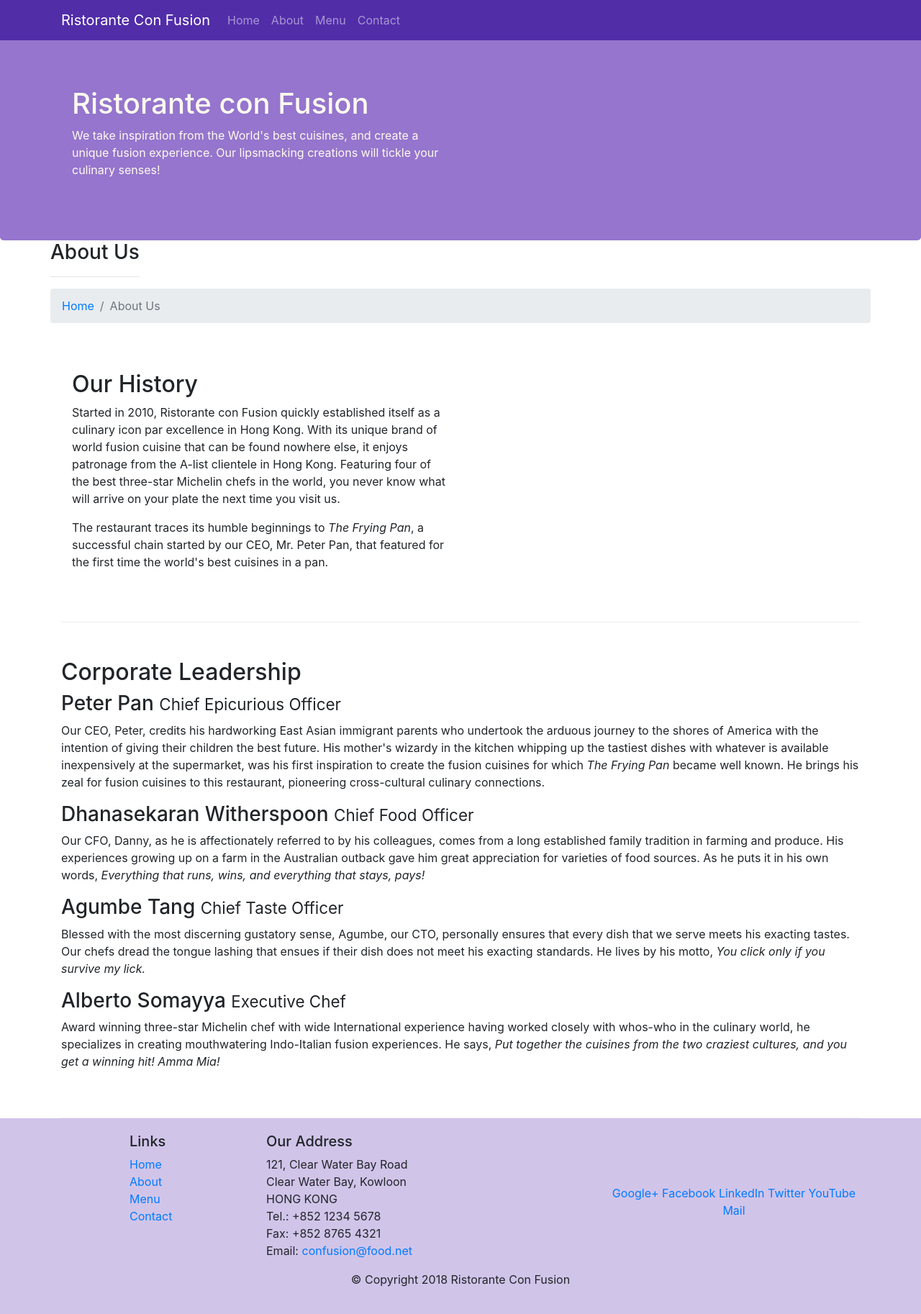
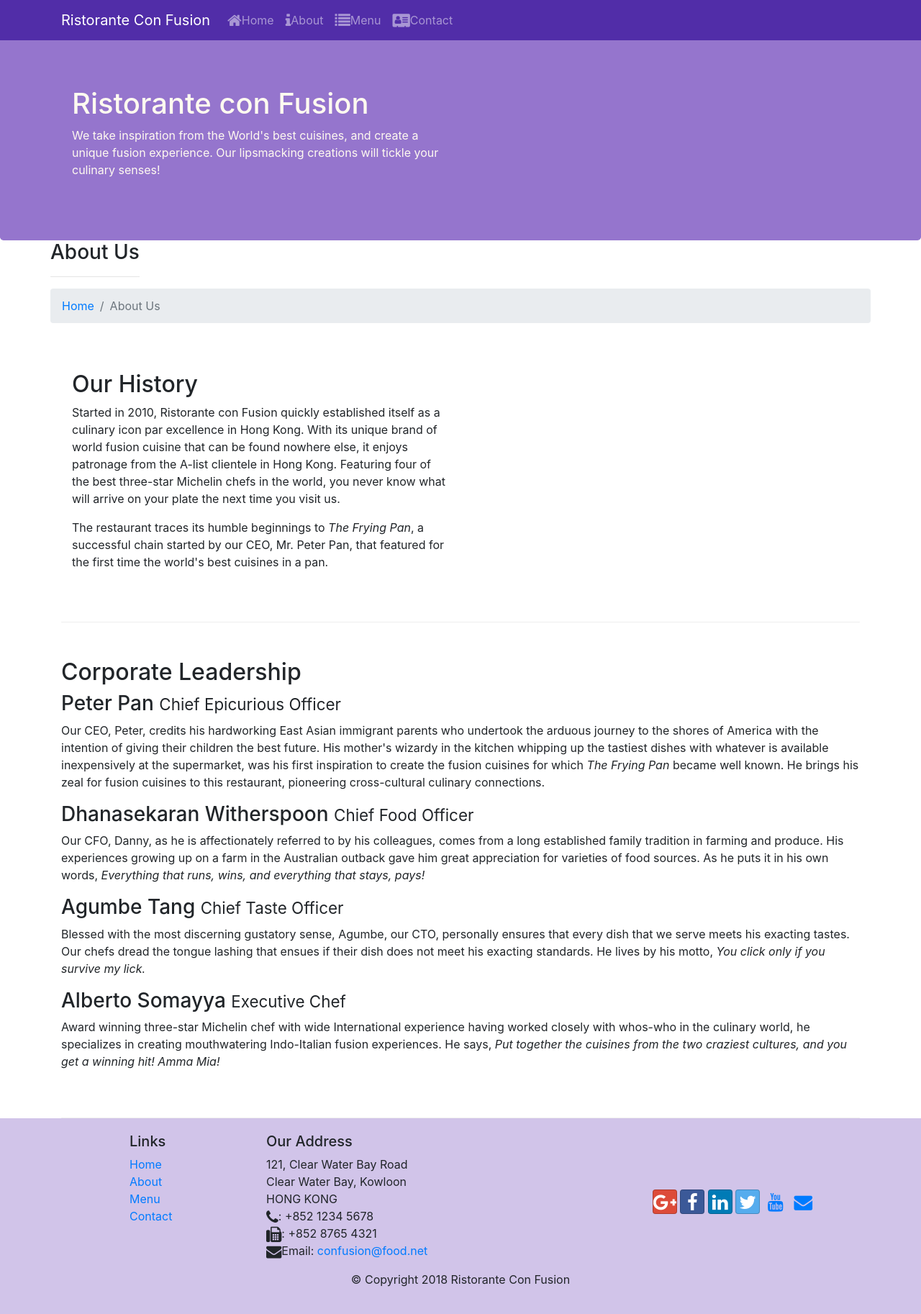
Before and after one commit to rahulsh18/conFusion, a website: page aboutus.html in a window 1280 px wide. Shown: the whole page at 72% size. Drawn offline with nearby package versions, Linux system fonts and the light colour scheme.

Commit message:
icon fonts

```diff
--- a/aboutus.html
+++ b/aboutus.html
@@ -8,7 +8,9 @@
     <meta http-equiv="x-ua-compatible" content="ie=edge">
 <!--bootstrap CSS-->
     <link rel="stylesheet" href="node_modules/bootstrap/dist/css/bootstrap.min.css">
-     <link rel="stylesheet" href="css/styles.css">
+    <link rel="stylesheet" href="node_modules/font-awesome/css/font-awesome.min.css">
+    <link rel="stylesheet" href="node_modules/bootstrap-social/bootstrap-social.css">
+    <link rel="stylesheet" href="css/styles.css">
     <title>Ristorante Con Fusion: About Us</title>
 
 </head>
@@ -19,10 +21,10 @@
            <a class="navbar-brand" href="./index.html">Ristorante Con Fusion</a>
            <div class="collapse navbar-collapse" id="Navbar">
                 <ul class="navbar-nav mr-auto">
-                    <li class="nav-item"><a class="nav-link" href="./index.html">Home</a></li>
-                    <li class="nav-item-active"><a class="nav-link" href="#">About</a></li>
-                    <li class="nav-item"><a class="nav-link" href="#">Menu</a></li>
-                    <li class="nav-item"><a class="nav-link" href="#">Contact</a></li>
+                    <li class="nav-item"><a class="nav-link" href="./index.html"><span class="fa fa-home fa-lg"></span>Home</a></li>
+                    <li class="nav-item-active"><a class="nav-link" href="#"><span class="fa fa-info fa-lg"></span>About</a></li>
+                    <li class="nav-item"><a class="nav-link" href="#"><span class="fa fa-list fa-lg"></span>Menu</a></li>
+                    <li class="nav-item"><a class="nav-link" href="#"><span class="fa fa-address-card fa-lg"></span>Contact</a></li>
                 </ul>
            </div>
         </div>
@@ -102,19 +104,20 @@
 		              121, Clear Water Bay Road<br>
 		              Clear Water Bay, Kowloon<br>
 		              HONG KONG<br>
-		              Tel.: +852 1234 5678<br>
-		              Fax: +852 8765 4321<br>
-		              Email: <a href="mailto:confusion@food.net">confusion@food.net</a>
+		              <i class="fa fa-phone fa-lg"></i>: +852 1234 5678<br>
+		              <i class="fa fa-fax fa-lg"></i>: +852 8765 4321<br>
+		              <i class="fa fa-envelope fa-lg"></i>Email: <a href="mailto:confusion@food.net">confusion@food.net</a>
 		           </address>
                 </div>
                 <div class="col-12 col-sm-4 align-self-center">
                     <div class="text-center">
-                        <a href="http://google.com/+">Google+</a>
-                        <a href="http://www.facebook.com/profile.php?id=">Facebook</a>
-                        <a href="http://www.linkedin.com/in/">LinkedIn</a>
-                        <a href="http://twitter.com/">Twitter</a>
-                        <a href="http://youtube.com/">YouTube</a>
-                        <a href="mailto:">Mail</a>
+                        <a class="btn btn-social-icon btn-google" href="http://google.com/+"><i class="fa fa-google-plus fa-lg"></i></a>
+                        <a class="btn btn-social-icon btn-facebook" href="http://www.facebook.com/profile.php?id="><i class="fa fa-facebook fa-lg"></i></a>
+                        <a class="btn btn-social-icon btn-linkedin" href="http://www.linkedin.com/in/"><i class="fa fa-linkedin fa-lg"></i></a>
+                        <a class="btn btn-social-icon btn-twitter" href="http://twitter.com/"><i class="fa fa-twitter fa-lg"></i></a>
+                        <a class="btn btn-social-icon btn-youtube" href="http://youtube.com/"><i class="fa fa-youtube fa-lg"></i></a>
+                        <a class="btn btn-social-icon" href="mailto:"><i class="fa fa-envelope fa-lg"></i></a>
+
                     </div>
                 </div>
            </div>
--- a/package.json
+++ b/package.json
@@ -15,6 +15,8 @@
   },
   "dependencies": {
     "bootstrap": "^4.0.0",
+    "bootstrap-social": "^5.1.1",
+    "font-awesome": "^4.7.0",
     "jquery": "^3.3.1",
     "popper.js": "^1.12.9"
   }
```
Also changed, not shown: index.html (+15 -13 lines).
